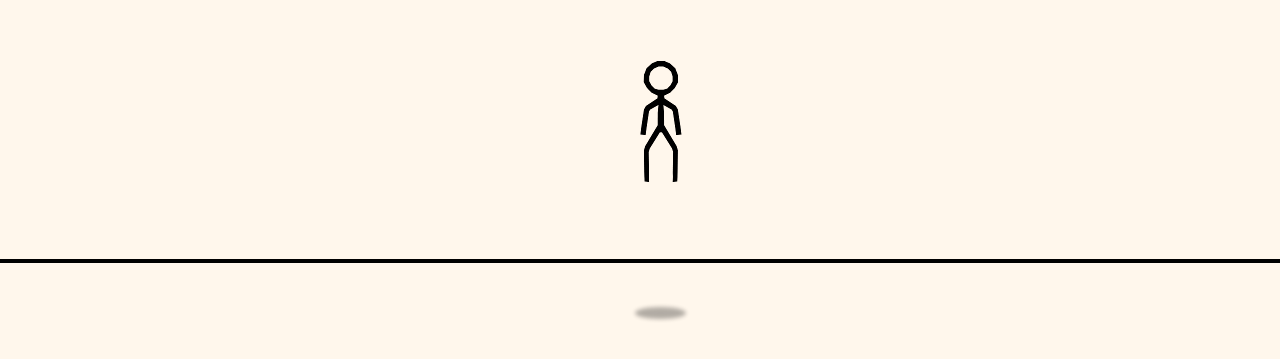
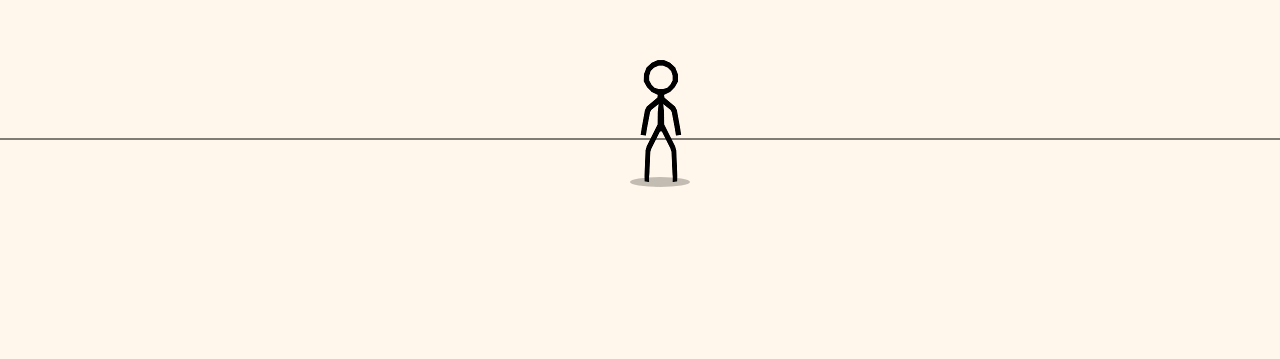
Before and after one commit to aureliencombes/Canvas-Game, a plain HTML site: page index.html in a window 1280 px wide. Shown: the part 341-700 px from the top of the page. Drawn offline with Linux system fonts and the light colour scheme.

Commit message:
all element in canvas

```diff
--- a/assets/css/style.css
+++ b/assets/css/style.css
@@ -6,26 +6,3 @@
     background: rgb(255, 247, 236);
     overflow: hidden;
 }
-
-.floor
-{
-    width : 100%;
-    height: 0.5%;
-    background: black;
-    position: absolute;
-    top: 75%;
-}
-
-
-.shadow
-{
-    width: 4%;
-    height: 1.5%;
-    border-radius: 50%;
-    background: black;
-    position: absolute;
-    transform-origin: 50% 50%;
-    top: 81%;
-    filter: blur(2px);
-    opacity: 0.3;
-}
--- a/assets/js/script.js
+++ b/assets/js/script.js
@@ -112,7 +112,7 @@ const sprite = (options) =>
     {
 
         // Clear the canvas
-        context.clearRect(moveX, moveY, this.width, this.height);
+        context.clearRect(0, 0, canvas.width, canvas.height)
 
         // Draw the animation
         this.context.drawImage
@@ -125,19 +125,29 @@ const sprite = (options) =>
            dx = moveX,
            dy = moveY,
            dw = this.width / numberOfFrames,
-           dh = this.height)
+           dh = this.height
+        )
 
+        // Draw the shadow
+        context.beginPath()
+        context.lineWidth="1"
+        context.fillStyle = 'rgba(0, 0, 0, 0.24)'
+        context.moveTo(moveX, moveY+123)
+        context.ellipse(moveX+60, moveY+123, 5, 30, 90 * Math.PI/180, 0, 2 * Math.PI)
+        context.fill()
+
+        // Draw the horizontal line
+        context.beginPath()
+        context.moveTo(0,moveY+80)
+        context.fillStyle = 'rgba(0, 0, 0, 1)'
+        context.lineTo(window.innerWidth,moveY+80)
+        context.stroke()
+        context.fill()
     }
-
-
 
     return this
 
 }
-
-////////////////
-
-
 
 
 //sprite initialisation
@@ -166,7 +176,7 @@ const move = () =>
             height : 128,
             image : char1Stop,
             numberOfFrames : 7,
-            ticksPerFrame : 1,
+            ticksPerFrame : 2,
         })
     }
     if (moveState == 2)
@@ -208,43 +218,8 @@ const gameLoop = () =>
     player1.update()
     player1.render()
     move()
-    shadow.style.transform = `translateX(${moveX+35}px)`
-    console.log(moveX)
+
 }
-
-
-
-
-////////////////////////////////////////////////////
-//                    Player                      //
-////////////////////////////////////////////////////
-
-
-// const player1 = sprite({
-//     width : 2688,
-//     height : 128,
-//     image : char1Right,
-//     numberOfFrames : 21,
-//     ticksPerFrame : 1,
-// })
-
-// const player1Left = sprite({
-//     width : 2688,
-//     height : 128,
-//     image : char1Left,
-//     numberOfFrames : 21,
-//     ticksPerFrame : 1,
-
-// })
-
-// const player1Stop = sprite({
-//     width : 896,
-//     height : 128,
-//     image : char1Stop,
-//     numberOfFrames : 7,
-//     ticksPerFrame : 1,
-
-// })
 
 
 
@@ -286,7 +261,6 @@ const gameLoop = () =>
 
     })
 
-    // moveX  =  0.5 + 0.5 * Math.sin((x - 0.5) * Math.PI)
 
 
 
@@ -294,5 +268,4 @@ const gameLoop = () =>
 
 
 // Start the game loop as soon as the sprite sheet is loaded
-// char1.addEventListener("load", gameLoop)
 window.addEventListener('load', gameLoop)
--- a/index.html
+++ b/index.html
@@ -14,8 +14,6 @@
     <div class="container">
         <canvas class="canvas"></canvas>
     </div>
-    <div class="floor"></div>
-    <div class="shadow"></div>
 
     <script src="assets/js/script.js"></script>
 </body>
```
